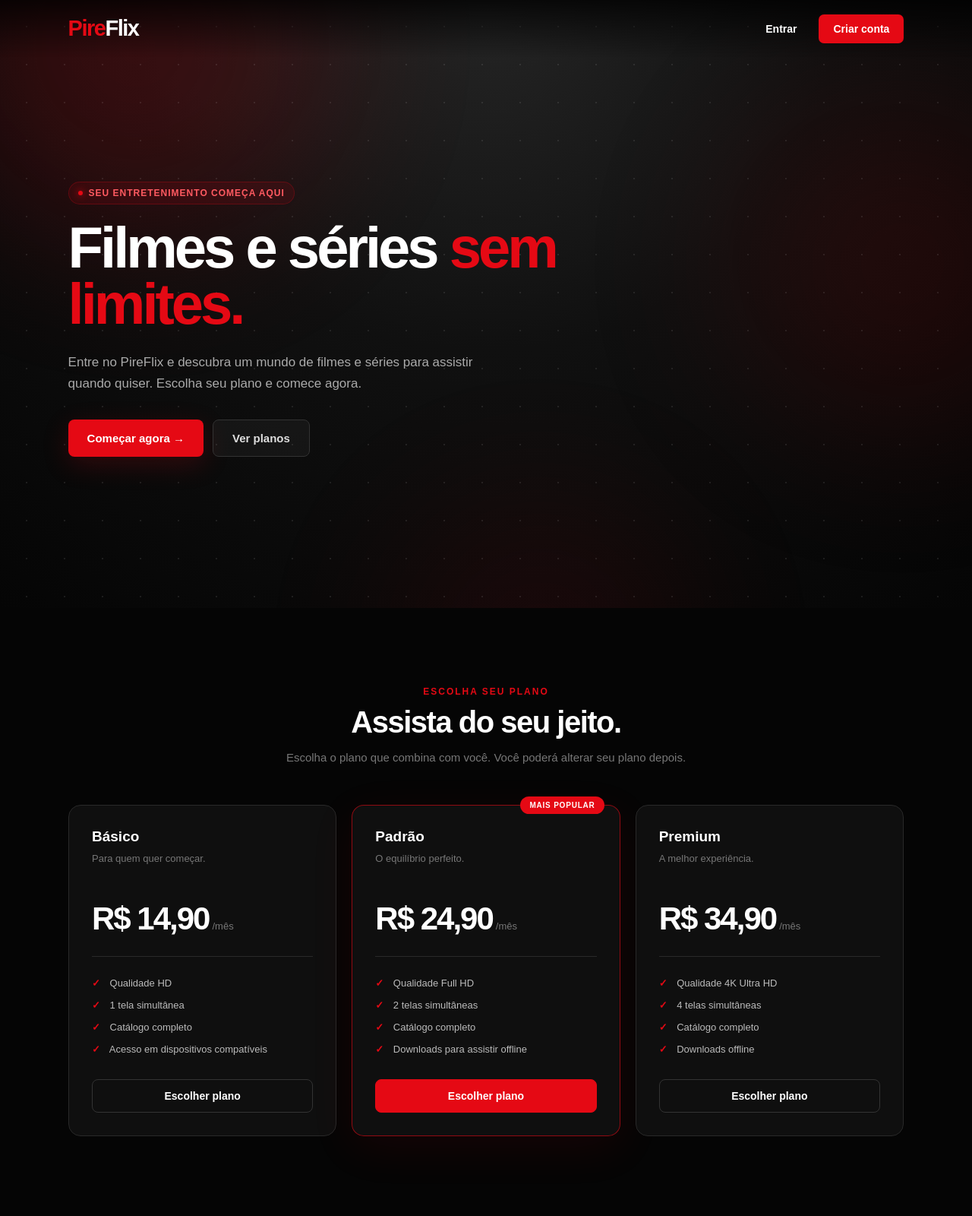
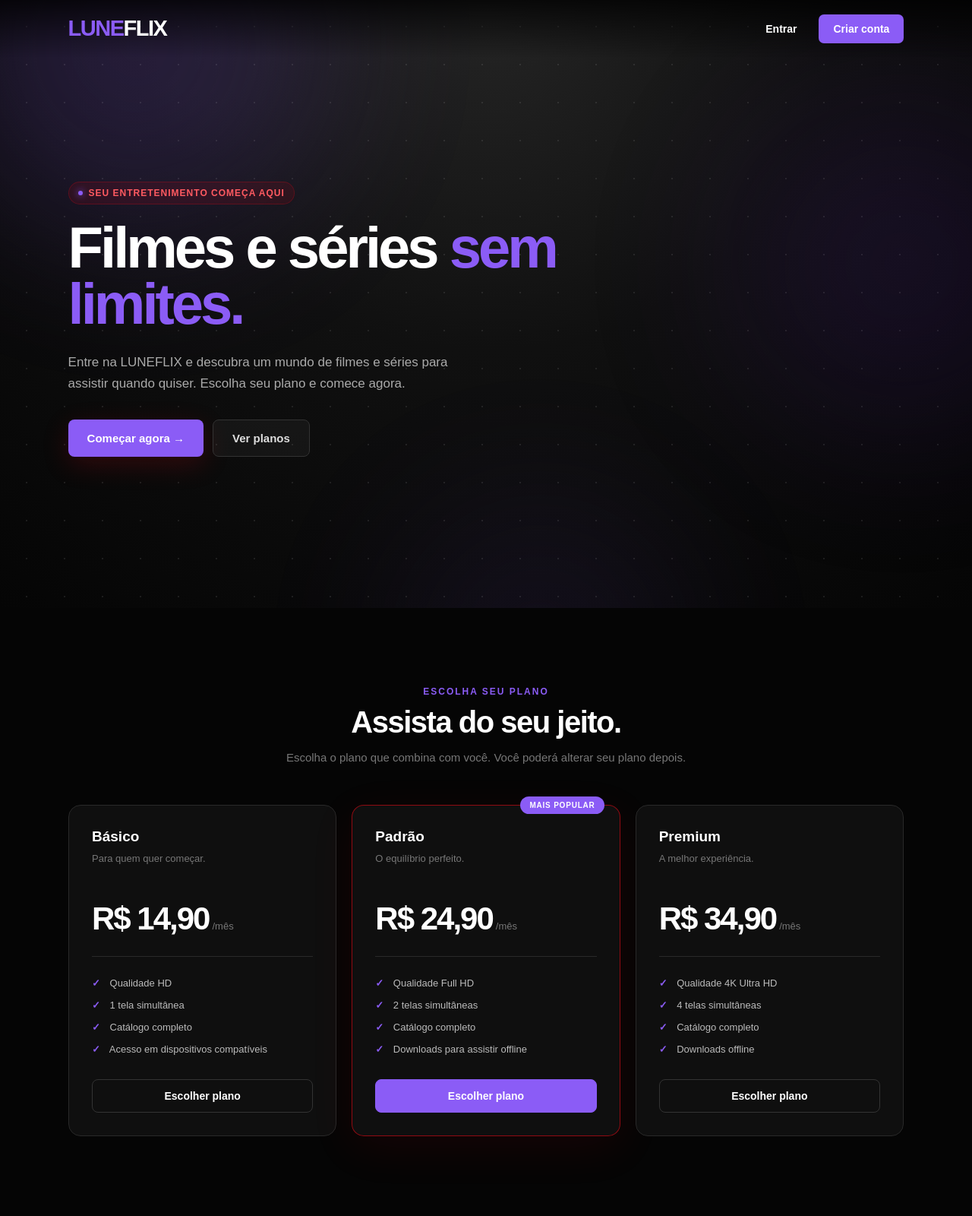
Before and after one commit to moonhzl/LuneFlix, a website: page index.html in a window 1280 px wide. Shown: the top 1600 px of the page at 76% size. Drawn offline with Linux system fonts and the light colour scheme.

Commit message:
Frontend atualizidado para LUNE

```diff
--- a/front/css/home.css
+++ b/front/css/home.css
@@ -13,7 +13,6 @@ body {
     color: white;
     font-family: Arial, Helvetica, sans-serif;
 }
-
 
 /* =========================
    NAVBAR
@@ -55,7 +54,7 @@ body {
 
 
 .logo span {
-    color: #e50914;
+    color: #8b5cf6;
 }
 
 
@@ -113,7 +112,7 @@ nav a:hover {
 
 
 .search input:focus {
-    border-color: #e50914;
+    border-color: #8b5cf6;
 }
 
 
@@ -179,7 +178,7 @@ nav a:hover {
 
 
 .hero button {
-    background: #e50914;
+    background: #8b5cf6;
 
     border: none;
 
@@ -321,7 +320,7 @@ main {
 
 
 .tipo {
-    color: #e50914;
+    color: #8b5cf6;
 
     font-weight: bold;
 
@@ -394,7 +393,7 @@ main {
 
 
 #fecharPlayer {
-    background: #e50914;
+    background: #8b5cf6;
 
     color: white;
 
--- a/front/css/login.css
+++ b/front/css/login.css
@@ -10,8 +10,8 @@
     --border: rgba(255, 255, 255, 0.09);
     --text: #ffffff;
     --muted: #999999;
-    --accent: #e50914;
-    --accent-light: #ff2633;
+    --accent: #8b5cf6;
+    --accent-light: #b794ff;
 }
 
 body {
@@ -26,7 +26,7 @@ body {
 
 
 /* =========================
-   FUNDO
+    FUNDO
 ========================= */
 
 .background {
@@ -36,11 +36,10 @@ body {
     overflow: hidden;
 
     z-index: -1;
-
     background:
         radial-gradient(
             circle at 50% 30%,
-            rgba(229, 9, 20, 0.12),
+            rgba(139, 92, 246, 0.12),
             transparent 40%
         ),
         #050505;
@@ -55,24 +54,24 @@ body {
     width: 500px;
     height: 500px;
 
-    border-radius: 50%;
+                0 10px 35px rgba(139, 92, 246, 0.25);
 
     filter: blur(120px);
 
     opacity: 0.18;
-
+                0 10px 50px rgba(139, 92, 246, 0.5);
     animation: floatGlow 12s ease-in-out infinite alternate;
 }
 
 .glow-1 {
-    background: #e50914;
+    background: #8b5cf6;
 
     top: -200px;
     left: -150px;
 }
 
 .glow-2 {
-    background: #7b0010;
+    background: #4c1d95;
 
     right: -200px;
     top: 20%;
@@ -81,7 +80,7 @@ body {
 }
 
 .glow-3 {
-    background: #e50914;
+    background: #8b5cf6;
 
     bottom: -300px;
     left: 40%;
@@ -250,7 +249,7 @@ body {
     background: linear-gradient(
         135deg,
         var(--accent),
-        #8b0000
+        #4c1d95
     );
 
     font-size: 20px;
@@ -485,8 +484,8 @@ body {
     background:
         linear-gradient(
             135deg,
-            #e50914,
-            #b0060f
+            #8b5cf6,
+            #4c1d95
         );
 
     color: white;
--- a/front/css/register.css
+++ b/front/css/register.css
@@ -60,7 +60,7 @@ body {
     width: 450px;
     height: 450px;
 
-    background: #e50914;
+    background: #8b5cf6;
 
     top: -200px;
     left: -150px;
@@ -72,7 +72,7 @@ body {
     width: 400px;
     height: 400px;
 
-    background: #7a0000;
+    background: #4c1d95;
 
     right: -150px;
     top: 20%;
@@ -84,7 +84,7 @@ body {
     width: 350px;
     height: 350px;
 
-    background: #e50914;
+    background: #8b5cf6;
 
     bottom: -200px;
     left: 40%;
@@ -154,7 +154,7 @@ body {
 }
 
 .logo span {
-    color: #e50914;
+    color: #8b5cf6;
 }
 
 .logo strong {
@@ -193,7 +193,6 @@ body {
     max-width: 430px;
 
     padding: 35px 40px;
-
     background:
         rgba(15, 15, 15, 0.88);
 
@@ -209,7 +208,6 @@ body {
         rgba(255, 255, 255, 0.04);
 
     backdrop-filter: blur(20px);
-
     animation: cardEnter 0.6s ease;
 }
 
@@ -239,12 +237,12 @@ body {
     border-radius: 14px;
 
     background:
-        rgba(229, 9, 20, 0.12);
+        rgba(139, 92, 246, 0.12);
 
     border:
-        1px solid rgba(229, 9, 20, 0.25);
+        1px solid rgba(139, 92, 246, 0.25);
 
-    color: #e50914;
+    color: #8b5cf6;
 
     font-size: 28px;
 
@@ -346,11 +344,11 @@ body {
 
 .input-wrapper input:focus {
 
-    border-color: #e50914;
+    border-color: #8b5cf6;
 
     box-shadow:
         0 0 0 3px
-        rgba(229, 9, 20, 0.10);
+        rgba(139, 92, 246, 0.10);
 }
 
 
@@ -419,7 +417,7 @@ body {
 
     border-radius: 9px;
 
-    background: #e50914;
+    background: #8b5cf6;
 
     color: #ffffff;
 
@@ -446,7 +444,7 @@ body {
 
     box-shadow:
         0 10px 30px
-        rgba(229, 9, 20, 0.25);
+        rgba(139, 92, 246, 0.25);
 }
 
 .register-button:active {
@@ -612,7 +610,7 @@ body {
 
 .login a:hover {
 
-    color: #e50914;
+    color: #8b5cf6;
 }
 
 
--- a/index.html
+++ b/index.html
@@ -9,7 +9,7 @@
         content="width=device-width, initial-scale=1.0"
     >
 
-    <title>PireFlix — Filmes e séries</title>
+    <title>LUNEFLIX — Filmes e séries</title>
 
     <style>
 
@@ -73,7 +73,7 @@
             width: 500px;
             height: 500px;
 
-            background: #e50914;
+            background: #8b5cf6;
 
             opacity: .18;
 
@@ -88,7 +88,7 @@
             width: 450px;
             height: 450px;
 
-            background: #8b0000;
+            background: #4c1d95;
 
             opacity: .16;
 
@@ -103,7 +103,7 @@
             width: 400px;
             height: 400px;
 
-            background: #e50914;
+            background: #8b5cf6;
 
             opacity: .08;
 
@@ -173,7 +173,7 @@
         }
 
         .logo span {
-            color: #e50914;
+            color: #8b5cf6;
         }
 
         .logo strong {
@@ -203,7 +203,7 @@
         }
 
         .nav-login:hover {
-            color: #e50914;
+            color: #8b5cf6;
         }
 
         .nav-register {
@@ -211,7 +211,7 @@
 
             text-decoration: none;
 
-            background: #e50914;
+            background: #8b5cf6;
 
             padding: 11px 19px;
 
@@ -292,12 +292,12 @@
             width: 6px;
             height: 6px;
 
-            background: #e50914;
+            background: #8b5cf6;
 
             border-radius: 50%;
 
             box-shadow:
-                0 0 10px #e50914;
+                0 0 10px #8b5cf6;
         }
 
         .hero h1 {
@@ -315,7 +315,7 @@
         }
 
         .hero h1 span {
-            color: #e50914;
+            color: #8b5cf6;
         }
 
         .hero-description {
@@ -347,7 +347,7 @@
 
             gap: 8px;
 
-            background: #e50914;
+            background: #8b5cf6;
 
             color: #fff;
 
@@ -435,7 +435,7 @@
         }
 
         .section-header span {
-            color: #e50914;
+            color: #8b5cf6;
 
             font-size: 12px;
 
@@ -523,7 +523,7 @@
 
             border-radius: 100px;
 
-            background: #e50914;
+            background: #8b5cf6;
 
             color: white;
 
@@ -599,7 +599,7 @@
         .plan-features li::before {
             content: "✓";
 
-            color: #e50914;
+            color: #8b5cf6;
 
             font-weight: 900;
 
@@ -632,9 +632,9 @@
         }
 
         .plan.featured .plan-button {
-            background: #e50914;
+            background: #8b5cf6;
 
-            border-color: #e50914;
+            border-color: #8b5cf6;
         }
 
         .plan-button:hover {
@@ -731,7 +731,7 @@
         }
 
         footer .footer-logo span {
-            color: #e50914;
+            color: #8b5cf6;
         }
 
 
@@ -904,7 +904,7 @@
     <nav>
 
         <div class="logo">
-            <span>Pire</span><strong>Flix</strong>
+            <span>LUNE</span><strong>FLIX</strong>
         </div>
 
         <div class="nav-buttons">
@@ -953,7 +953,7 @@
 
                 <p class="hero-description">
 
-                    Entre no PireFlix e descubra um mundo
+                    Entre na LUNEFLIX e descubra um mundo
                     de filmes e séries para assistir quando
                     quiser. Escolha seu plano e comece agora.
 
@@ -1222,12 +1222,12 @@
 
         <div class="footer-logo">
 
-            <span>Pire</span>Flix
+            <span>LUNE</span>FLIX
 
         </div>
 
         <div>
-            © 2026 PireFlix. Todos os direitos reservados.
+            © 2026 LUNEFLIX. Seu cinema. Sua Noite.
         </div>
 
     </footer>
--- a/package.json
+++ b/package.json
@@ -1,5 +1,5 @@
 {
-    "name": "piresflix",
+    "name": "luneflix",
     "version": "1.0.0",
     "main": "back/server.js",
     "scripts": {
```
Also changed, not shown: front/javascript/login.js (+17 -29 lines), front/javascript/register.js (+13 -50 lines), front/pages/home.html (+4 -4 lines), front/pages/login.html (+3 -3 lines), front/pages/register.html (+3 -3 lines), README.md, front/assets/images/df595011-dce0-41cf-b595-aa84da6c659f.png (added), 1 other file.
